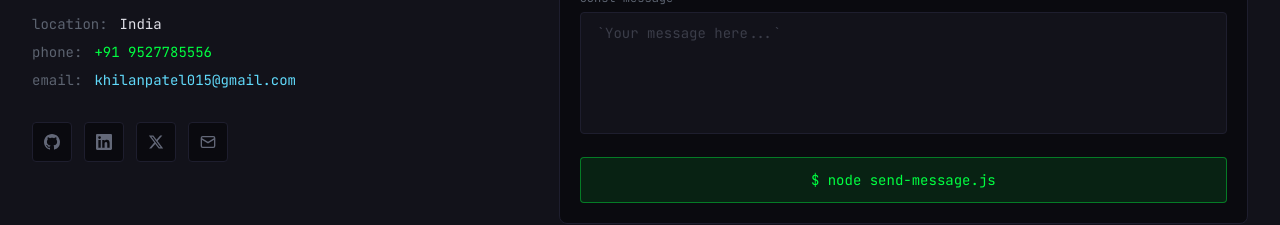
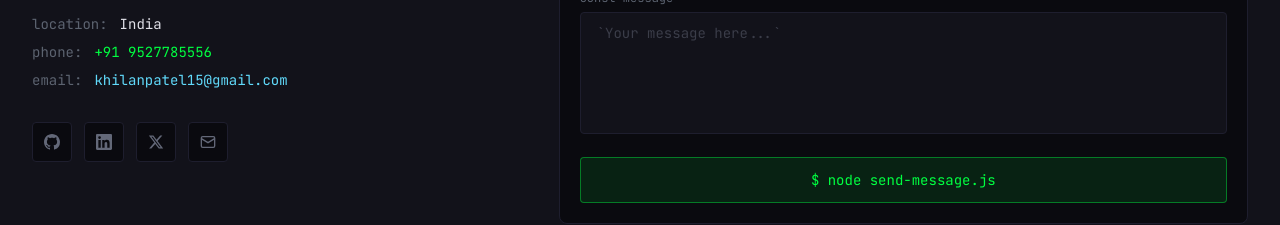
Before and after one commit to mistercap15/my-porfolio, a Next.js app: page / in a window 1280 px wide. Shown: the part 7108-7333 px from the top of the page. Built offline with nearby package versions, Linux system fonts and the light colour scheme.

Commit message:
text changes

```diff
--- a/app/components/Contact.tsx
+++ b/app/components/Contact.tsx
@@ -71,7 +71,7 @@ export default function Contact() {
                   <div className="flex items-center gap-3">
                     <span className="text-comment">email:</span>
                     <span className="text-blue">
-                      khilanpatel015@gmail.com
+                      khilanpatel15@gmail.com
                     </span>
                   </div>
                 </div>
```
